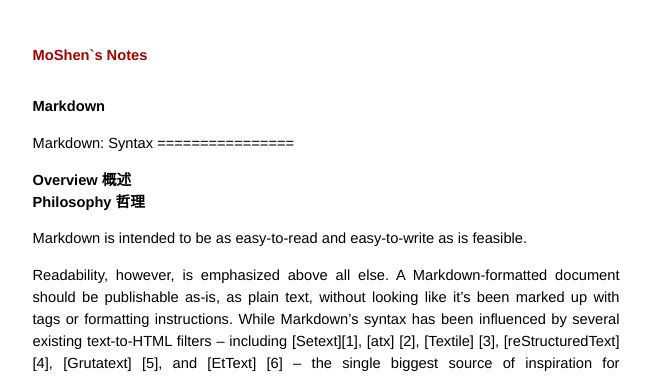
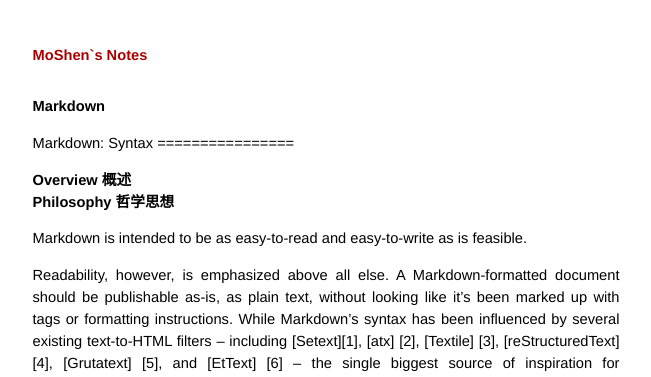
Before and after one commit to fy1231/fy.github.io, a Jekyll site: the page built from _posts/2019-3-1-markdown.md, in a window 1280 px wide and 900 px high. Shown: the top 377 px of the window, without its empty margins (314-965 px from the left). Built offline with Jekyll 4.4.1, drawn with Linux system fonts in a browser that asks for light colours.

Commit message:
Update 2019-3-1-markdown.md

```diff
--- a/_posts/2019-3-1-markdown.md
+++ b/_posts/2019-3-1-markdown.md
@@ -9,7 +9,7 @@
 Markdown: Syntax
 ================
 ## Overview 概述
-### Philosophy 哲理
+### Philosophy 哲学思想
 
 Markdown is intended to be as easy-to-read and easy-to-write as is feasible.
 
```
